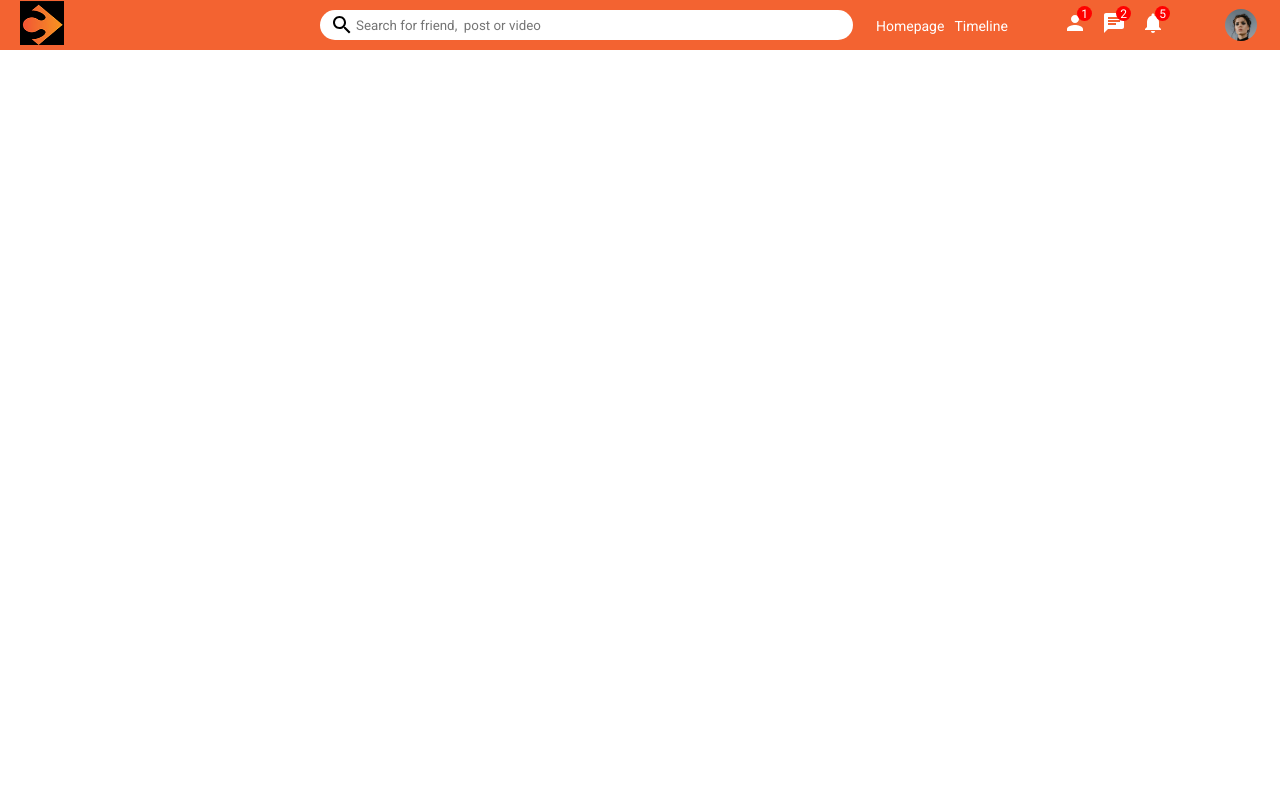
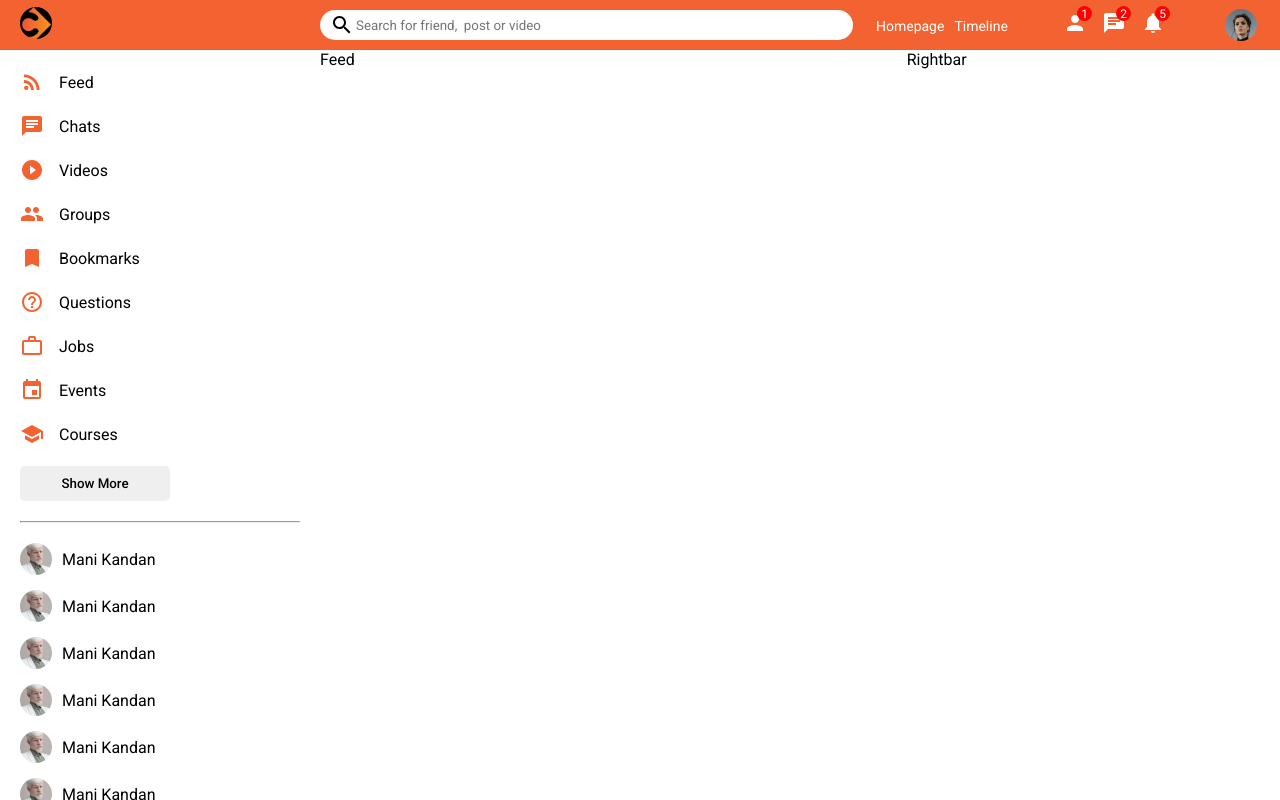
Before and after one commit to Manikandan1818/Social-app, a React (Create React App) app: page / in a window 1280 px wide. Built offline with nearby package versions, Linux system fonts and the light colour scheme.

Commit message:
leftSidebar created

```diff
--- a/src/components/Topbar/topbar.css
+++ b/src/components/Topbar/topbar.css
@@ -13,8 +13,10 @@
 }
 
 .logoImage{
-  width: 44px;
-  height: 44px;
+  height: 32px;
+  width: 32px;
+  border-radius: 50%;
+  object-fit: cover;
   margin-left: 20px;
   cursor: pointer;
 }
--- /dev/null
+++ b/src/components/feed/Feed.jsx
@@ -0,0 +1,5 @@
+import "./feed.css";
+
+export const Feed = () => {
+  return <div className="feedContainer">Feed</div>;
+};
--- /dev/null
+++ b/src/components/feed/feed.css
@@ -0,0 +1,3 @@
+.feedContainer{
+  flex: 5.5;
+}
--- /dev/null
+++ b/src/components/leftbar/Leftbar.jsx
@@ -0,0 +1,143 @@
+import {
+  Bookmark,
+  Chat,
+  Event,
+  Group,
+  HelpOutline,
+  PlayCircleFilledOutlined,
+  RssFeed,
+  School,
+  WorkOutline,
+} from "@material-ui/icons";
+import "./leftbar.css";
+
+export const Leftbar = () => {
+  return (
+    <div className="leftbarContainer">
+      <div className="leftbarWrapper">
+        <ul className="sidebarList">
+          <li className="sidebarListitem">
+            <RssFeed className="sidebarIcon" />
+            <span className="sidebarListitemText">Feed</span>
+          </li>
+          <li className="sidebarListitem">
+            <Chat className="sidebarIcon" />
+            <span className="sidebarListitemText">Chats</span>
+          </li>
+          <li className="sidebarListitem">
+            <PlayCircleFilledOutlined className="sidebarIcon" />
+            <span className="sidebarListitemText">Videos</span>
+          </li>
+          <li className="sidebarListitem">
+            <Group className="sidebarIcon" />
+            <span className="sidebarListitemText">Groups</span>
+          </li>
+          <li className="sidebarListitem">
+            <Bookmark className="sidebarIcon" />
+            <span className="sidebarListitemText">Bookmarks</span>
+          </li>
+          <li className="sidebarListitem">
+            <HelpOutline className="sidebarIcon" />
+            <span className="sidebarListitemText">Questions</span>
+          </li>
+          <li className="sidebarListitem">
+            <WorkOutline className="sidebarIcon" />
+            <span className="sidebarListitemText">Jobs</span>
+          </li>
+          <li className="sidebarListitem">
+            <Event className="sidebarIcon" />
+            <span className="sidebarListitemText">Events</span>
+          </li>
+          <li className="sidebarListitem">
+            <School className="sidebarIcon" />
+            <span className="sidebarListitemText">Courses</span>
+          </li>
+        </ul>
+        <button className="sidebarButton">Show More</button>
+        <hr className="sidebarHr" />
+        <ul className="sidebarFriendList">
+          <li className="sidebarFriend">
+            <img
+              className="sidebarFriendImg"
+              src="/assets/person/2.jpeg"
+              alt=""
+            />
+            <span className="sidebarFriendName">Mani Kandan</span>
+          </li>
+          <li className="sidebarFriend">
+            <img
+              className="sidebarFriendImg"
+              src="/assets/person/2.jpeg"
+              alt=""
+            />
+            <span className="sidebarFriendName">Mani Kandan</span>
+          </li>
+          <li className="sidebarFriend">
+            <img
+              className="sidebarFriendImg"
+              src="/assets/person/2.jpeg"
+              alt=""
+            />
+            <span className="sidebarFriendName">Mani Kandan</span>
+          </li>
+          <li className="sidebarFriend">
+            <img
+              className="sidebarFriendImg"
+              src="/assets/person/2.jpeg"
+              alt=""
+            />
+            <span className="sidebarFriendName">Mani Kandan</span>
+          </li>
+          <li className="sidebarFriend">
+            <img
+              className="sidebarFriendImg"
+              src="/assets/person/2.jpeg"
+              alt=""
+            />
+            <span className="sidebarFriendName">Mani Kandan</span>
+          </li>
+          <li className="sidebarFriend">
+            <img
+              className="sidebarFriendImg"
+              src="/assets/person/2.jpeg"
+              alt=""
+            />
+            <span className="sidebarFriendName">Mani Kandan</span>
+          </li>
+          <li className="sidebarFriend">
+            <img
+              className="sidebarFriendImg"
+              src="/assets/person/2.jpeg"
+              alt=""
+            />
+            <span className="sidebarFriendName">Mani Kandan</span>
+          </li>
+          <li className="sidebarFriend">
+            <img
+              className="sidebarFriendImg"
+              src="/assets/person/2.jpeg"
+              alt=""
+            />
+            <span className="sidebarFriendName">Mani Kandan</span>
+          </li>
+          <li className="sidebarFriend">
+            <img
+              className="sidebarFriendImg"
+              src="/assets/person/2.jpeg"
+              alt=""
+            />
+            <span className="sidebarFriendName">Mani Kandan</span>
+          </li>
+          <li className="sidebarFriend">
+            <img
+              className="sidebarFriendImg"
+              src="/assets/person/2.jpeg"
+              alt=""
+            />
+            <span className="sidebarFriendName">Mani Kandan</span>
+          </li>
+        </ul>
+      </div>
+    </div>
+  );
+};
--- /dev/null
+++ b/src/components/leftbar/leftbar.css
@@ -0,0 +1,70 @@
+.leftbarContainer{
+  flex: 3;
+  height: calc(100vh - 50px);
+  overflow-y: scroll;
+}
+
+::-webkit-scrollbar {
+  width: 4px;
+}
+
+::-webkit-scrollbar-thumb {
+background-color: #f1f1f1;
+}
+
+::-webkit-scrollbar-track {
+background-color: rgb(179,179,179);
+}
+
+.leftbarWrapper{
+  padding: 20px;
+}
+
+.sidebarList{
+  margin: 0;
+  padding: 0;
+  list-style-type: none;
+}
+
+.sidebarListitem{
+  display: flex;
+  align-items: center;
+  margin: 0 0 20px 0 ;
+}
+
+.sidebarIcon{
+  color: #F36331;
+  margin-right: 15px;
+}
+
+.sidebarButton{
+  width: 150px;
+  border: none;
+  padding: 10px;
+  border-radius: 5px;
+  font-weight: 500;
+}
+
+.sidebarHr{
+  margin: 20px 0;
+}
+
+.sidebarFriendList{
+  margin: 0;
+  padding: 0;
+  list-style-type: none;
+}
+
+.sidebarFriend{
+  display: flex;
+  align-items: center;
+  margin-bottom: 15px;
+}
+
+.sidebarFriendImg{
+  width: 32px;
+  height: 32px;
+  border-radius: 50%;
+  object-fit: cover;
+  margin-right: 10px;
+}
--- /dev/null
+++ b/src/components/rightbar/Rightbar.jsx
@@ -0,0 +1,5 @@
+import "./rightbar.css";
+
+export const Rightbar = () => {
+  return <div className="rightbarContainer">Rightbar</div>;
+};
--- /dev/null
+++ b/src/components/rightbar/rightbar.css
@@ -0,0 +1,3 @@
+.rightbarContainer{
+  flex:3.5;
+}
--- a/src/pages/home/Home.jsx
+++ b/src/pages/home/Home.jsx
@@ -1,9 +1,18 @@
+import { Feed } from "../../components/feed/Feed";
+import { Leftbar } from "../../components/leftbar/Leftbar";
+import { Rightbar } from "../../components/rightbar/Rightbar";
 import { Topbar } from "../../components/Topbar/Topbar";
+import "./home.css";
 
 export const Home = () => {
   return (
-    <div>
+    <>
       <Topbar />
-    </div>
+      <div className="homeContainer">
+        <Leftbar />
+        <Feed />
+        <Rightbar />
+      </div>
+    </>
   );
 };
--- a/src/pages/home/home.css
+++ b/src/pages/home/home.css
@@ -0,0 +1,4 @@
+.homeContainer{
+  display: flex;
+  width: 100%;
+}
```
